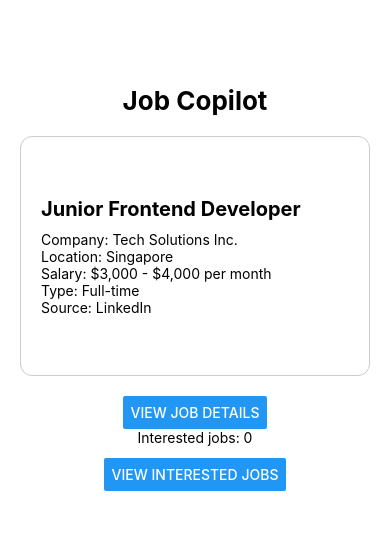
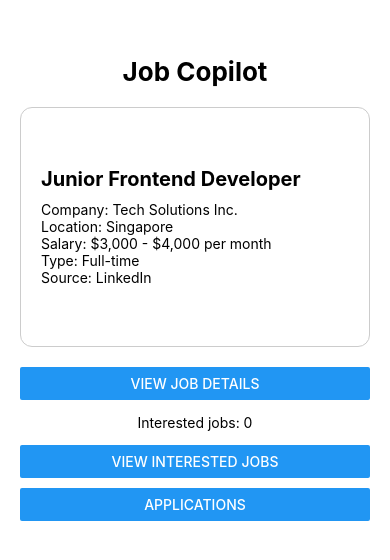
Before and after one commit to christinesantos15/job-copilot, a React Native app in the folder mobile/: screen / in a window 390 px wide. Shown: the part 134-694 px from the top of the page. Built offline with nearby package versions, Linux system fonts and the light colour scheme.

Commit message:
feat: add application tracking views

```diff
--- a/mobile/App.tsx
+++ b/mobile/App.tsx
@@ -25,6 +25,7 @@ import InterestedJobsScreen from './src/screens/InterestedJobsScreen';
 import JobFeedScreen from './src/screens/JobFeedScreen';
 import NoMoreJobsScreen from './src/screens/NoMoreJobsScreen';
 import JobDetailsScreen from './src/screens/JobDetailsScreen';
+import ApplicationsScreen from './src/screens/ApplicationsScreen';
 
 type DetailsOrigin =
   | 'feed'
@@ -43,6 +44,11 @@ export default function App() {
   const [
     showInterested,
     setShowInterested,
+  ] = useState(false);
+
+  const [
+    showApplications,
+    setShowApplications,
   ] = useState(false);
 
   const [
@@ -222,6 +228,7 @@ export default function App() {
 
   function restartFeed() {
     setCurrentIndex(0);
+    setInterestedJobs([]);
   }
 
   if (isLoading) {
@@ -247,6 +254,17 @@ export default function App() {
       <JobDetailsScreen
         job={selectedJob}
         onBack={closeJobDetails}
+      />
+    );
+  }
+
+  if (showApplications) {
+    return (
+      <ApplicationsScreen
+        jobs={interestedJobs}
+        onBack={() => {
+          setShowApplications(false);
+        }}
       />
     );
   }
@@ -304,6 +322,9 @@ export default function App() {
       onViewDetails={
         openJobDetailsFromFeed
       }
+      onViewApplications={() => {
+        setShowApplications(true);
+      }}
     />
   );
 }
--- /dev/null
+++ b/mobile/src/screens/ApplicationsScreen.tsx
@@ -0,0 +1,177 @@
+import {
+  Button,
+  ScrollView,
+  StyleSheet,
+  Text,
+  View,
+} from 'react-native';
+
+import {
+  ApplicationStatus,
+  Job,
+} from '../types/Job';
+
+type ApplicationsScreenProps = {
+  jobs: Job[];
+  onBack: () => void;
+};
+
+type ApplicationSectionProps = {
+  title: string;
+  jobs: Job[];
+};
+
+function ApplicationSection({
+  title,
+  jobs,
+}: ApplicationSectionProps) {
+  return (
+    <View style={styles.section}>
+      <Text style={styles.sectionTitle}>
+        {title} — {jobs.length}
+      </Text>
+
+      {jobs.length === 0 ? (
+        <Text style={styles.emptyText}>
+          No jobs
+        </Text>
+      ) : (
+        jobs.map((job) => (
+          <View
+            key={job.id}
+            style={styles.jobCard}
+          >
+            <Text style={styles.jobTitle}>
+              {job.title}
+            </Text>
+
+            <Text>{job.company}</Text>
+            <Text>{job.location}</Text>
+
+            {job.salary && (
+              <Text>{job.salary}</Text>
+            )}
+          </View>
+        ))
+      )}
+    </View>
+  );
+}
+
+export default function ApplicationsScreen({
+  jobs,
+  onBack,
+}: ApplicationsScreenProps) {
+  function getJobsByStatus(
+    status: ApplicationStatus
+  ) {
+    return jobs.filter(
+      (job) =>
+        job.applicationStatus === status
+    );
+  }
+
+  const appliedJobs =
+    getJobsByStatus('applied');
+
+  const interviewJobs =
+    getJobsByStatus('interview');
+
+  const offerJobs =
+    getJobsByStatus('offer');
+
+  const rejectedJobs =
+    getJobsByStatus('rejected');
+
+  return (
+    <View style={styles.container}>
+      <Text style={styles.heading}>
+        Applications
+      </Text>
+
+      <ScrollView
+        style={styles.scrollView}
+        contentContainerStyle={
+          styles.scrollContent
+        }
+      >
+        <ApplicationSection
+          title="Applied"
+          jobs={appliedJobs}
+        />
+
+        <ApplicationSection
+          title="Interview"
+          jobs={interviewJobs}
+        />
+
+        <ApplicationSection
+          title="Offers"
+          jobs={offerJobs}
+        />
+
+        <ApplicationSection
+          title="Rejected"
+          jobs={rejectedJobs}
+        />
+      </ScrollView>
+
+      <Button
+        title="Back"
+        onPress={onBack}
+      />
+    </View>
+  );
+}
+
+const styles = StyleSheet.create({
+  container: {
+    flex: 1,
+    backgroundColor: '#fff',
+    padding: 20,
+    paddingTop: 60,
+  },
+
+  heading: {
+    fontSize: 26,
+    fontWeight: 'bold',
+    marginBottom: 20,
+  },
+
+  scrollView: {
+    flex: 1,
+    width: '100%',
+  },
+
+  scrollContent: {
+    paddingBottom: 20,
+  },
+
+  section: {
+    marginBottom: 24,
+  },
+
+  sectionTitle: {
+    fontSize: 18,
+    fontWeight: 'bold',
+    marginBottom: 10,
+  },
+
+  emptyText: {
+    opacity: 0.6,
+  },
+
+  jobCard: {
+    padding: 15,
+    borderWidth: 1,
+    borderColor: '#ddd',
+    borderRadius: 10,
+    marginBottom: 10,
+  },
+
+  jobTitle: {
+    fontSize: 17,
+    fontWeight: 'bold',
+    marginBottom: 5,
+  },
+});
--- a/mobile/src/screens/InterestedJobsScreen.tsx
+++ b/mobile/src/screens/InterestedJobsScreen.tsx
@@ -1,5 +1,6 @@
 import {
   Button,
+  ScrollView,
   Pressable,
   StyleSheet,
   Text,
@@ -41,7 +42,7 @@ export default function InterestedJobsScreen({
   onStatusChange,
 }: InterestedJobsScreenProps) {
   return (
-    <View style={styles.container}>
+    <ScrollView contentContainerStyle={styles.container}>
       <Text style={styles.heading}>
         Interested Jobs
       </Text>
@@ -147,16 +148,14 @@ export default function InterestedJobsScreen({
         title="Back"
         onPress={onBack}
       />
-    </View>
+    </ScrollView>
   );
 }
 
 const styles = StyleSheet.create({
   container: {
-    flex: 1,
+    flexGrow: 1,
     backgroundColor: '#fff',
-    alignItems: 'center',
-    justifyContent: 'center',
     padding: 20,
   },
 
--- a/mobile/src/screens/JobFeedScreen.tsx
+++ b/mobile/src/screens/JobFeedScreen.tsx
@@ -15,6 +15,7 @@ type JobFeedScreenProps = {
   onSkipped: (job: Job) => void;
   onViewInterested: () => void;
   onViewDetails: (job: Job) => void;
+  onViewApplications: () => void;
 };
 
 export default function JobFeedScreen({
@@ -24,6 +25,7 @@ export default function JobFeedScreen({
   onSkipped,
   onViewInterested,
   onViewDetails,
+  onViewApplications,
 }: JobFeedScreenProps) {
   return (
     <View style={styles.container}>
@@ -38,6 +40,7 @@ export default function JobFeedScreen({
         onSkipped={onSkipped}
       />
 
+      <View style={styles.actions}>
         <Button
           title="View Job Details"
           onPress={() => onViewDetails(job)}
@@ -51,6 +54,12 @@ export default function JobFeedScreen({
           title="View Interested Jobs"
           onPress={onViewInterested}
         />
+
+        <Button
+          title="Applications"
+          onPress={onViewApplications}
+        />
+      </View>
     </View>
   );
 }
@@ -70,7 +79,13 @@ const styles = StyleSheet.create({
     marginBottom: 20,
   },
 
+  actions: {
+    width: '100%',
+    gap: 10,
+  },
+
   counter: {
-    marginBottom: 12,
+    textAlign: 'center',
+    marginVertical: 4,
   },
 });
```
Lines whose indentation alone changed are shown as unchanged.
